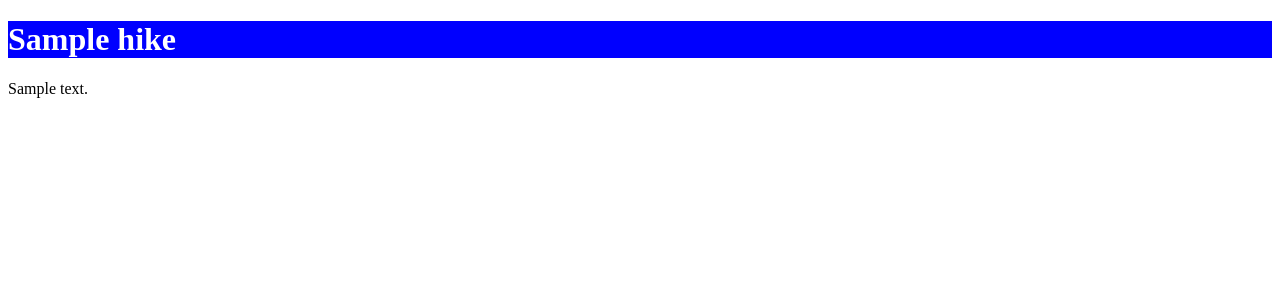
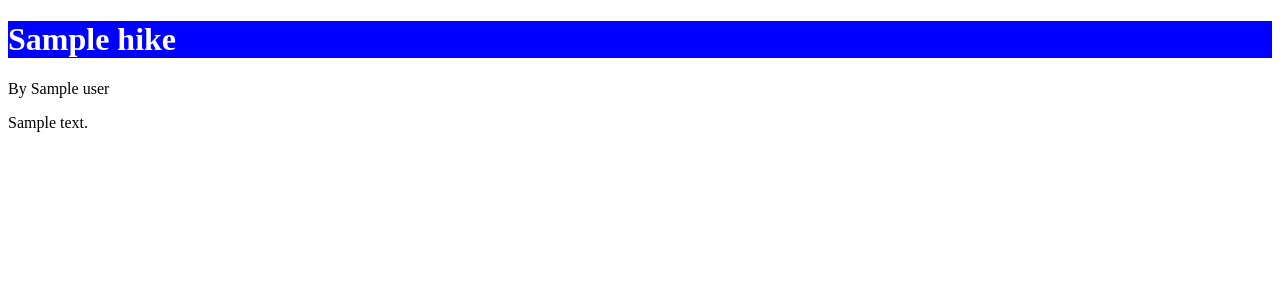
Before and after one commit to giantryansaul/hellowebapp, a Django app: template collection/templates/hikes/hike_detail.html in a window 1280 px wide. Shown: the part 188-488 px from the top of the page. Run offline with Django 3.2, Linux system fonts and the light colour scheme; the template is opened without the code that fills it: most values are stand-ins (such as "Sample title", 1, 10 or a date in 2020).

Commit message:
added byline to hikes

```diff
--- a/collection/templates/hikes/hike_detail.html
+++ b/collection/templates/hikes/hike_detail.html
@@ -4,6 +4,7 @@
 {% endblock %}
 {% block content %}
     <h1>{{ hike.name }}</h1>
+    <p>By {{ hike.user }}</p>
     <p>{{ hike.description }}</p>
     {% if user == hike.user %}
         <p>
```
